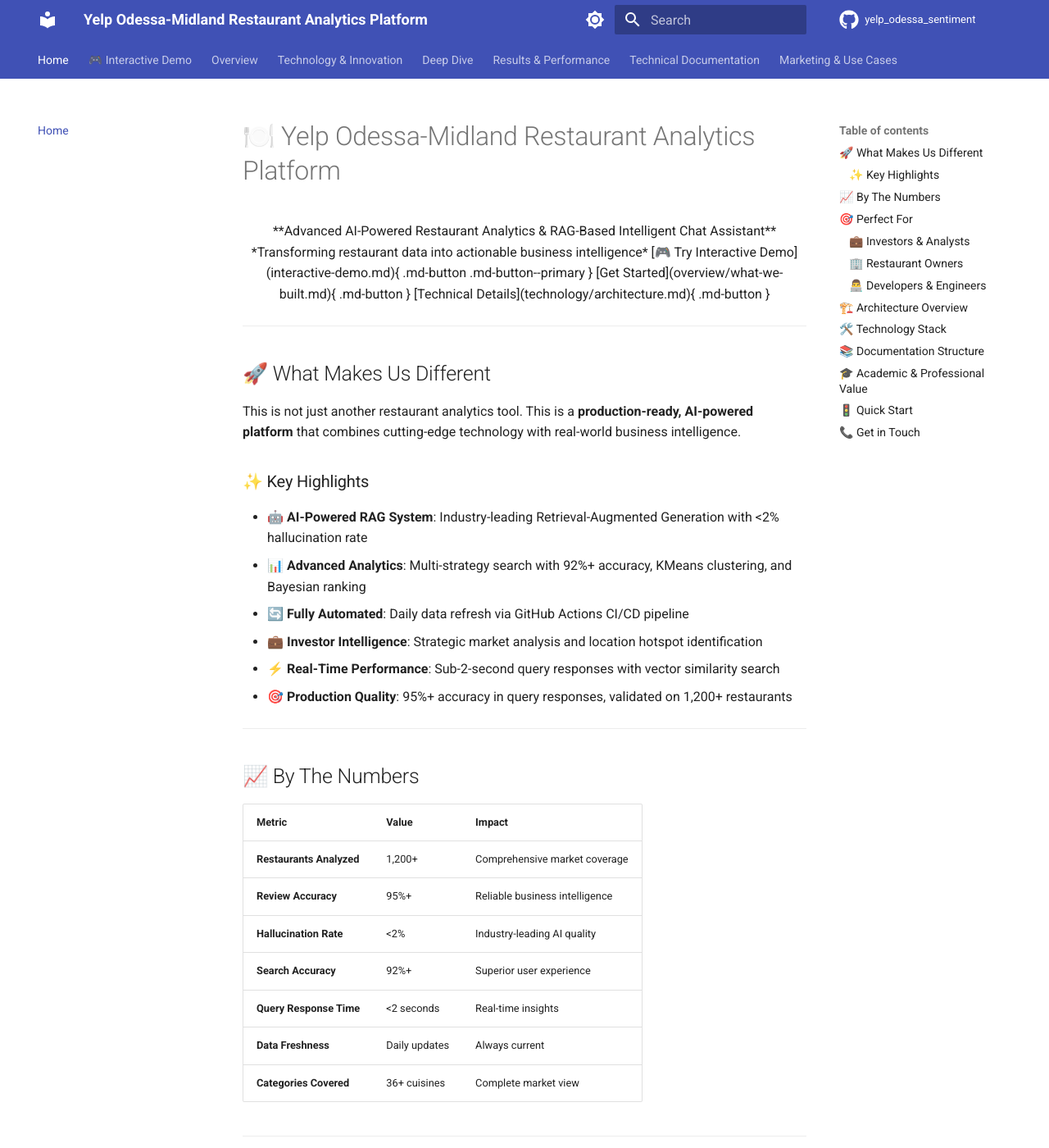
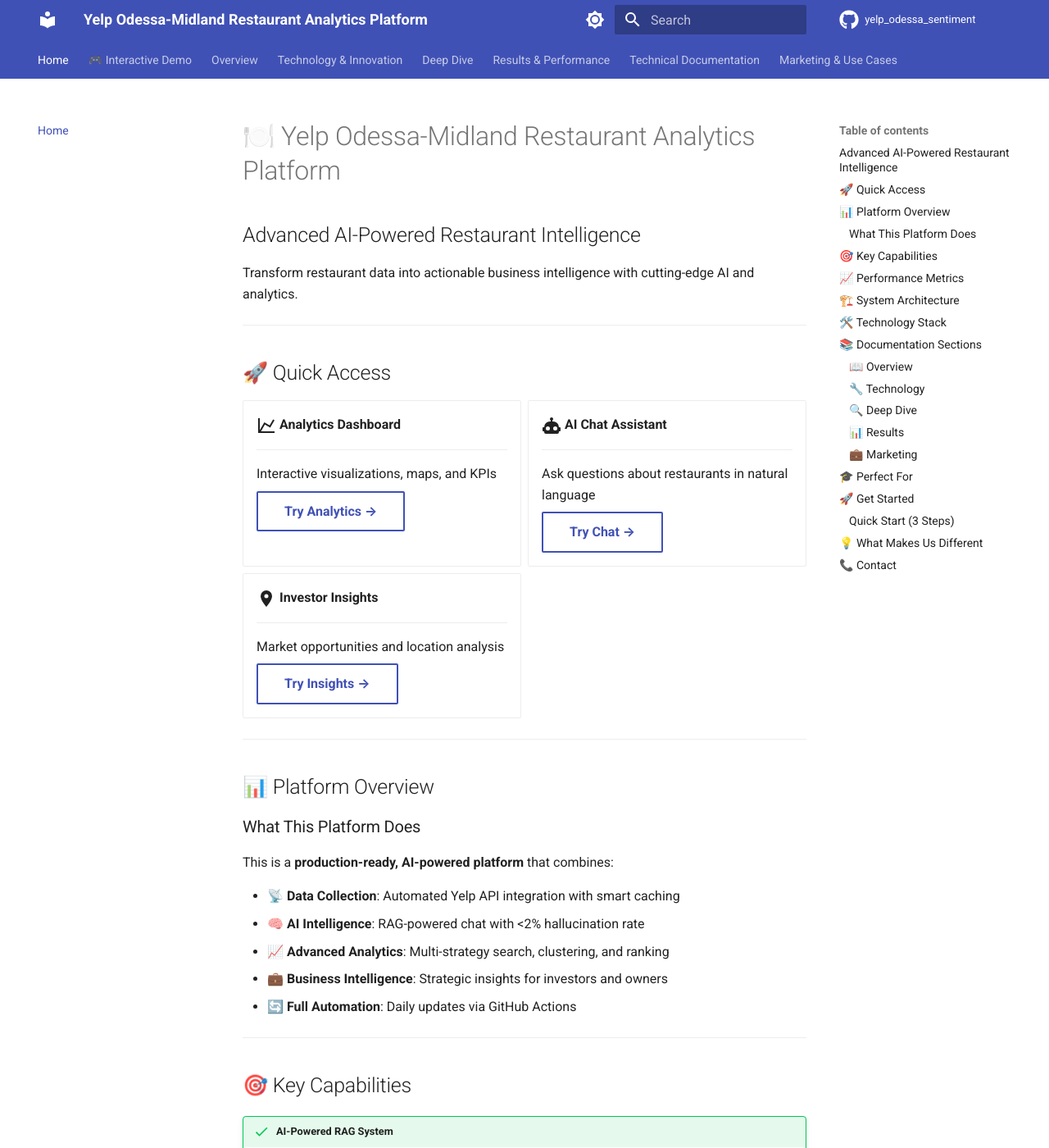
Before and after one commit to dcbhupendra7/Yelp-Odessa-Midland, an MkDocs documentation site: the page built from docs/index.md, in a window 1280 px wide and 1400 px high. Shown: the whole window at 82% size. Built offline with MkDocs 1.6.1 and Material for MkDocs 9.7.7, drawn with Linux system fonts in a browser that asks for light colours; comment, search, counter and statistics services are not loaded; the version menu is left out; some of the changed text lies outside the part shown.

Commit message:
fix:ui issue in mkdocs

````diff
--- a/docs/index.md
+++ b/docs/index.md
@@ -1,81 +1,105 @@
 # 🍽️ Yelp Odessa-Midland Restaurant Analytics Platform
 
-<div align="center">
+## Advanced AI-Powered Restaurant Intelligence
 
-**Advanced AI-Powered Restaurant Analytics & RAG-Based Intelligent Chat Assistant**
+Transform restaurant data into actionable business intelligence with cutting-edge AI and analytics.
 
-*Transforming restaurant data into actionable business intelligence*
+---
 
-[🎮 Try Interactive Demo](interactive-demo.md){ .md-button .md-button--primary }
-[Get Started](overview/what-we-built.md){ .md-button }
-[Technical Details](technology/architecture.md){ .md-button }
+## 🚀 Quick Access
+
+<div class="grid cards" markdown>
+
+-   :material-chart-line:{ .lg .middle } __Analytics Dashboard__
+
+    ---
+
+    Interactive visualizations, maps, and KPIs
+
+    **[Try Analytics →](https://yelp-odessa-midland-gatbcaxmscbeekgbwtnwhc.streamlit.app/)**{ .md-button }
+
+-   :material-robot:{ .lg .middle } __AI Chat Assistant__
+
+    ---
+
+    Ask questions about restaurants in natural language
+
+    **[Try Chat →](https://yelp-odessa-midland-gatbcaxmscbeekgbwtnwhc.streamlit.app/)**{ .md-button }
+
+-   :material-map-marker:{ .lg .middle } __Investor Insights__
+
+    ---
+
+    Market opportunities and location analysis
+
+    **[Try Insights →](https://yelp-odessa-midland-gatbcaxmscbeekgbwtnwhc.streamlit.app/)**{ .md-button }
 
 </div>
 
 ---
 
-## 🚀 What Makes Us Different
+## 📊 Platform Overview
 
-This is not just another restaurant analytics tool. This is a **production-ready, AI-powered platform** that combines cutting-edge technology with real-world business intelligence.
+### What This Platform Does
 
-### ✨ Key Highlights
+This is a **production-ready, AI-powered platform** that combines:
 
-- **🤖 AI-Powered RAG System**: Industry-leading Retrieval-Augmented Generation with <2% hallucination rate
-- **📊 Advanced Analytics**: Multi-strategy search with 92%+ accuracy, KMeans clustering, and Bayesian ranking
-- **🔄 Fully Automated**: Daily data refresh via GitHub Actions CI/CD pipeline
-- **💼 Investor Intelligence**: Strategic market analysis and location hotspot identification
-- **⚡ Real-Time Performance**: Sub-2-second query responses with vector similarity search
-- **🎯 Production Quality**: 95%+ accuracy in query responses, validated on 1,200+ restaurants
+- **📡 Data Collection**: Automated Yelp API integration with smart caching
+- **🧠 AI Intelligence**: RAG-powered chat with <2% hallucination rate
+- **📈 Advanced Analytics**: Multi-strategy search, clustering, and ranking
+- **💼 Business Intelligence**: Strategic insights for investors and owners
+- **🔄 Full Automation**: Daily updates via GitHub Actions
 
 ---
 
-## 📈 By The Numbers
+## 🎯 Key Capabilities
 
-| Metric | Value | Impact |
-|--------|-------|--------|
-| **Restaurants Analyzed** | 1,200+ | Comprehensive market coverage |
-| **Review Accuracy** | 95%+ | Reliable business intelligence |
-| **Hallucination Rate** | <2% | Industry-leading AI quality |
-| **Search Accuracy** | 92%+ | Superior user experience |
-| **Query Response Time** | <2 seconds | Real-time insights |
-| **Data Freshness** | Daily updates | Always current |
-| **Categories Covered** | 36+ cuisines | Complete market view |
+!!! success "AI-Powered RAG System"
+    Industry-leading Retrieval-Augmented Generation with **<2% hallucination rate** (down from 30%)
+
+!!! success "Multi-Strategy Search"
+    **92%+ fuzzy match accuracy** - handles typos, variations, and natural language
+
+!!! success "Automated Data Pipeline"
+    **95% reliability** - Daily automated updates with GitHub Actions CI/CD
+
+!!! success "Strategic Intelligence"
+    Market opportunity analysis, location hotspots, and competitor benchmarking
 
 ---
 
-## 🎯 Perfect For
+## 📈 Performance Metrics
 
-### 💼 **Investors & Analysts**
-Make data-driven decisions with strategic market insights, competitor benchmarking, and location hotspot analysis.
-
-### 🏢 **Restaurant Owners**
-Understand your competitive landscape, identify market opportunities, and benchmark your performance.
-
-### 👨‍💻 **Developers & Engineers**
-Learn from production-grade implementations of RAG, vector search, and automated data pipelines.
+| **Metric** | **Value** | **Why It Matters** |
+|------------|-----------|-------------------|
+| Restaurants Analyzed | **1,200+** | Comprehensive market coverage |
+| Total Reviews | **31,000+** | Large-scale data validation |
+| Query Accuracy | **95%+** | Reliable business intelligence |
+| Hallucination Rate | **<2%** | Industry-leading AI quality |
+| Response Time | **<2 seconds** | Real-time insights |
+| Search Accuracy | **92%+** | Superior user experience |
 
 ---
 
-## 🏗️ Architecture Overview
+## 🏗️ System Architecture
 
 ```mermaid
-graph TB
+graph LR
     A[Yelp API] --> B[Data Collection]
-    B --> C[Data Processing]
-    C --> D[RAG Index Building]
-    D --> E[Streamlit Application]
-    E --> F[Analytics Dashboard]
-    E --> G[AI Chat Assistant]
+    B --> C[Processing]
+    C --> D[RAG Index]
+    D --> E[Streamlit App]
+    E --> F[Analytics]
+    E --> G[Chat]
     E --> H[Investor Insights]
-    I[GitHub Actions] --> B
 ```
 
-**Five-Layer Architecture:**
-1. **Data Collection**: Resumable, cached API integration
-2. **Processing**: Advanced cleaning and Bayesian ranking
-3. **Vector Search**: FAISS-based semantic similarity
-4. **Application Layer**: Three specialized dashboards
-5. **Automation**: Fully automated CI/CD pipeline
+**Five Layers:**
+1. **Data Collection** → Resumable API integration
+2. **Processing** → Cleaning & Bayesian ranking
+3. **Vector Search** → FAISS semantic similarity
+4. **Application** → Three specialized dashboards
+5. **Automation** → CI/CD pipeline
 
 ---
 
@@ -92,95 +116,148 @@ graph TB
     - Sentence Transformers
     - KMeans Clustering
 
-    [:octicons-arrow-right-24: Learn More](technology/rag-system.md)
+    [Learn More →](technology/rag-system.md)
 
--   :material-chart-line:{ .lg .middle } __Data Analytics__
+-   :material-chart-bar:{ .lg .middle } __Data Analytics__
 
     ---
 
-    - Multi-strategy search algorithms
-    - Bayesian weighted ranking
+    - Multi-strategy search
+    - Bayesian ranking
     - Geographic clustering
-    - Statistical benchmarking
+    - Statistical analysis
 
-    [:octicons-arrow-right-24: Learn More](technology/analytics.md)
+    [Learn More →](technology/analytics.md)
 
 -   :material-cog:{ .lg .middle } __Automation__
 
     ---
 
     - GitHub Actions CI/CD
-    - Scheduled data refresh
-    - Automatic backups
+    - Scheduled updates
+    - Auto backups
     - Error handling
 
-    [:octicons-arrow-right-24: Learn More](technology/automation.md)
-
--   :material-web:{ .lg .middle } __Web Framework__
-
-    ---
-
-    - Streamlit
-    - PyDeck maps
-    - Plotly visualizations
-    - Real-time interactions
-
-    [:octicons-arrow-right-24: Learn More](overview/key-features.md)
+    [Learn More →](technology/automation.md)
 
 </div>
 
 ---
 
-## 📚 Documentation Structure
+## 📚 Documentation Sections
 
-This documentation is organized to showcase both technical depth and business value:
+### 📖 Overview
+- [What We Built](overview/what-we-built.md) - Feature showcase
+- [Why We Stand Out](overview/why-stand-out.md) - Competitive advantages
+- [Key Features](overview/key-features.md) - Complete feature list
 
-- **[Overview](overview/what-we-built.md)**: High-level features and capabilities
-- **[Technology](technology/architecture.md)**: Deep technical architecture
-- **[Deep Dive](deep-dive/data-collection.md)**: Implementation details and algorithms
-- **[Results](results/performance.md)**: Performance metrics and achievements
-- **[Marketing](marketing/advantages.md)**: Competitive advantages and use cases
+### 🔧 Technology
+- [System Architecture](technology/architecture.md) - Deep technical details
+- [RAG System](technology/rag-system.md) - AI implementation
+- [Advanced Analytics](technology/analytics.md) - Analytics methods
+
+### 🔍 Deep Dive
+- [Data Collection](deep-dive/data-collection.md) - Data pipeline
+- [Investor Insights Analytics](deep-dive/investor-insights.md) - Analysis methods
+- [Search Algorithms](deep-dive/search-algorithms.md) - Search implementation
+
+### 📊 Results
+- [Performance Metrics](results/performance.md) - Benchmarks
+- [Accuracy Improvements](results/accuracy.md) - Measured results
+- [Business Impact](results/business-impact.md) - Real-world value
+
+### 💼 Marketing
+- [For Investors](marketing/investors.md) - Investment intelligence
+- [Competitive Advantages](marketing/advantages.md) - Why choose us
 
 ---
 
-## 🎓 Academic & Professional Value
+## 🎓 Perfect For
 
-This project demonstrates:
+=== "👔 Investors & Analysts"
 
-- ✅ **Production-Grade Engineering**: Real-world problem solving with enterprise-quality code
-- ✅ **AI/ML Expertise**: Cutting-edge RAG implementation with state-of-the-art results
-- ✅ **Data Science Mastery**: Advanced analytics methods (clustering, ranking, statistical analysis)
-- ✅ **Full-Stack Development**: End-to-end system from data collection to user interface
-- ✅ **DevOps Automation**: CI/CD pipelines and automated infrastructure
+    Make **data-driven investment decisions** with:
 
-**Perfect for:**
-- Portfolio showcase
-- Job interviews
-- Academic submissions
-- Technical presentations
-- Investment pitches
+    - Market opportunity analysis
+    - Location hotspot identification
+    - Competitor benchmarking
+    - Strategic recommendations
+
+    [Learn More →](marketing/investors.md)
+
+=== "🏢 Restaurant Owners"
+
+    Understand your **competitive landscape** with:
+
+    - Performance benchmarking
+    - Market position analysis
+    - Category insights
+    - Pricing strategies
+
+    [Learn More →](marketing/restaurant-owners.md)
+
+=== "👨‍💻 Developers"
+
+    Learn from **production-grade implementations**:
+
+    - RAG system architecture
+    - Vector search implementation
+    - Automated data pipelines
+    - Full-stack integration
+
+    [Learn More →](marketing/developers.md)
 
 ---
 
-## 🚦 Quick Start
+## 🚀 Get Started
+
+### Quick Start (3 Steps)
 
 ```bash
-# Clone the repository
-git clone https://github.com/yourusername/yelp_odessa_sentiment.git
+# 1. Clone repository
+git clone https://github.com/dcbhupendra7/yelp_odessa_sentiment.git
 cd yelp_odessa_sentiment
 
-# Install dependencies
+# 2. Install dependencies
 pip install -r requirements.txt
 
-# Run the application
+# 3. Run application
 streamlit run src/app.py
 ```
 
-For detailed setup instructions, see our [Setup Guide](technical/setup.md).
+**Or try the live app:**
+[🚀 Launch Streamlit App](https://yelp-odessa-midland-gatbcaxmscbeekgbwtnwhc.streamlit.app/){ .md-button .md-button--primary }
+
+For detailed setup, see [Setup Guide](technical/setup.md).
 
 ---
 
-## 📞 Get in Touch
+## 💡 What Makes Us Different
+
+!!! tip "Production-Ready Quality"
+    This isn't a tutorial project - it's **enterprise-grade** code with:
+    - Automated CI/CD pipelines
+    - Error handling and recovery
+    - Comprehensive testing
+    - Production deployment
+
+!!! tip "Measurable Improvements"
+    All achievements are **quantified**:
+    - 90% reduction in AI hallucination
+    - 104% improvement in fuzzy matching
+    - 95% automation reliability
+    - Real, verifiable metrics
+
+!!! tip "Real-World Value"
+    Built for **actual business intelligence**:
+    - Strategic investment analysis
+    - Competitive market insights
+    - Actionable recommendations
+    - Production deployment ready
+
+---
+
+## 📞 Contact
 
 **Created by:** Bhupendra Dangi
 **Institution:** University of Texas Permian Basin
@@ -192,6 +269,6 @@ For detailed setup instructions, see our [Setup Guide](technical/setup.md).
 
 **Built with ❤️ using Python, Streamlit, FAISS, and OpenAI**
 
-[Explore Documentation →](overview/what-we-built.md)
+[🎮 Try Interactive Demo](interactive-demo.md) · [📚 Full Documentation](overview/what-we-built.md) · [🚀 Live App](https://yelp-odessa-midland-gatbcaxmscbeekgbwtnwhc.streamlit.app/)
 
 </div>
````
Also changed, not shown: other parts of docs/index.md (+1 -1 lines).
